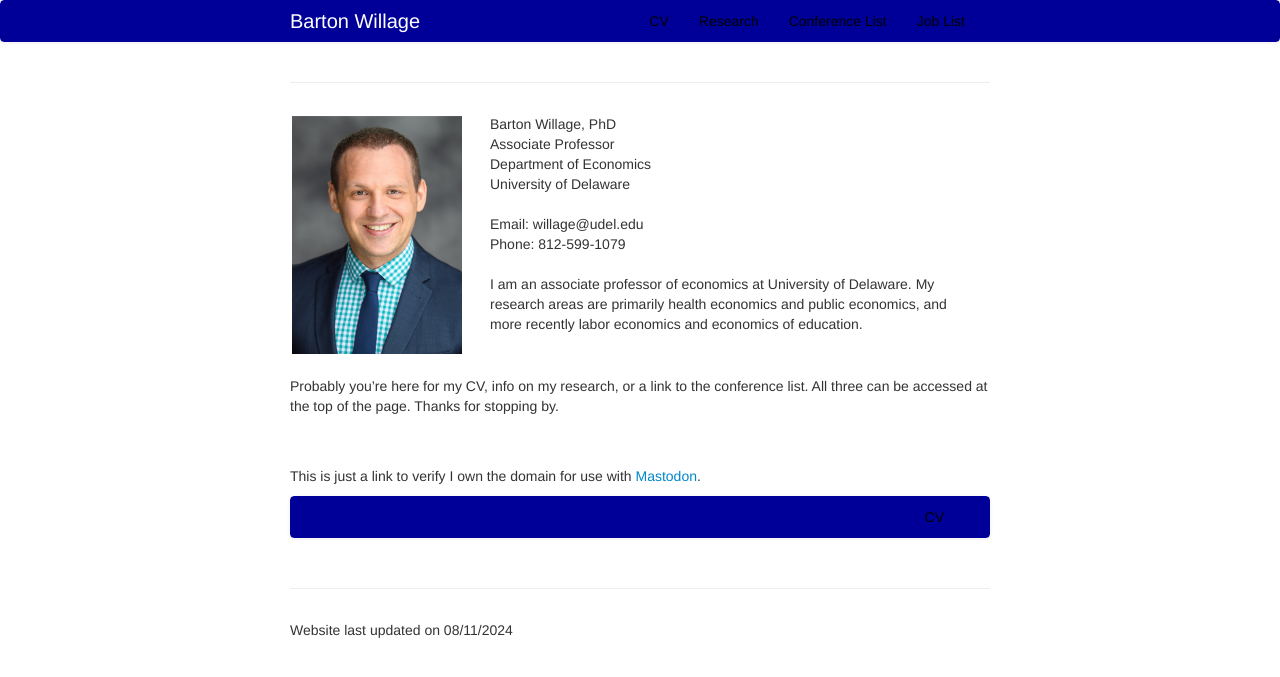
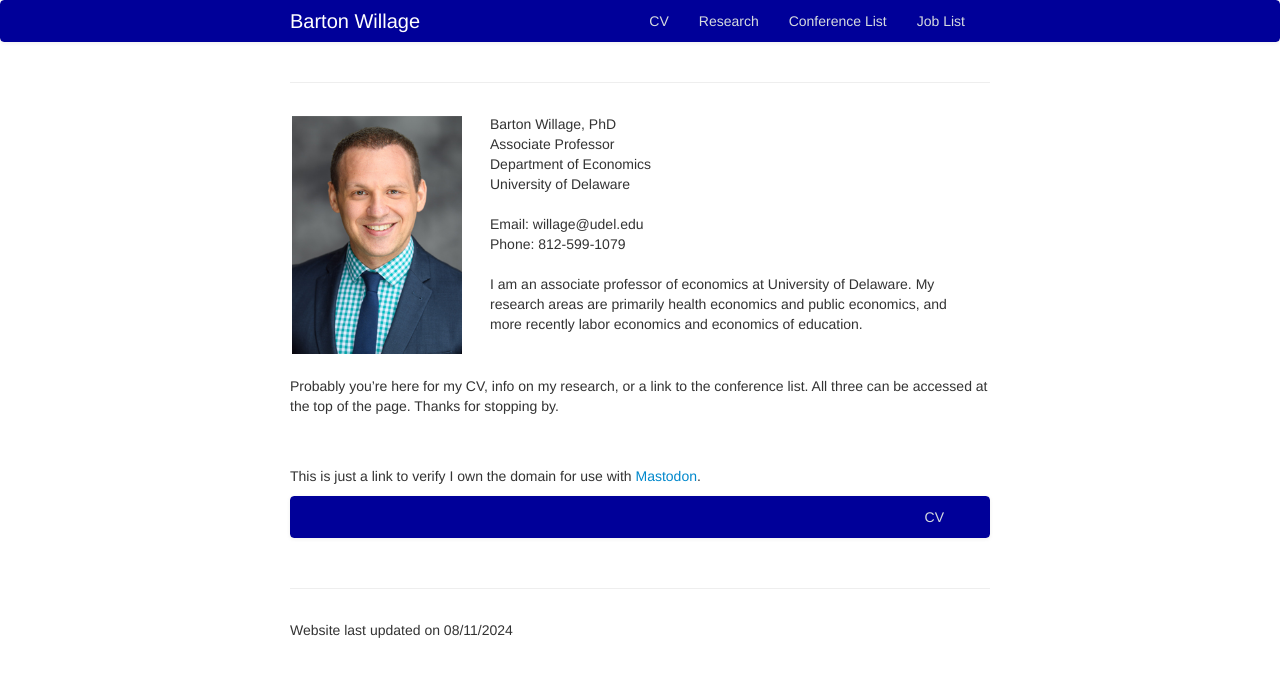
Before and after one commit to bjwillage/bjwillage.github.io, a Jekyll site: the page built from index.md, in a window 1280 px wide. Shown: the top 677 px of the page. Built offline with Jekyll 4.4.1, drawn with Linux system fonts in a browser that asks for light colours.

Commit message:
Update kbroman.css

```diff
--- a/assets/themes/twitter/css/kbroman.css
+++ b/assets/themes/twitter/css/kbroman.css
@@ -126,12 +126,12 @@ h1, h2, h3, h4 {
 }
 /*Change color of your website name in navigation bar
 .navbar .brand {
-   color: #000000;
+   color: #d6dbdf;
    text-shadow: none;
 }*/
 /*Change color of the links in the navigation bar:*/
 .navbar .nav>li>a {
-   color: #000000;
+   color: #d6dbdf;
    text-shadow: none;
 }
 
```
